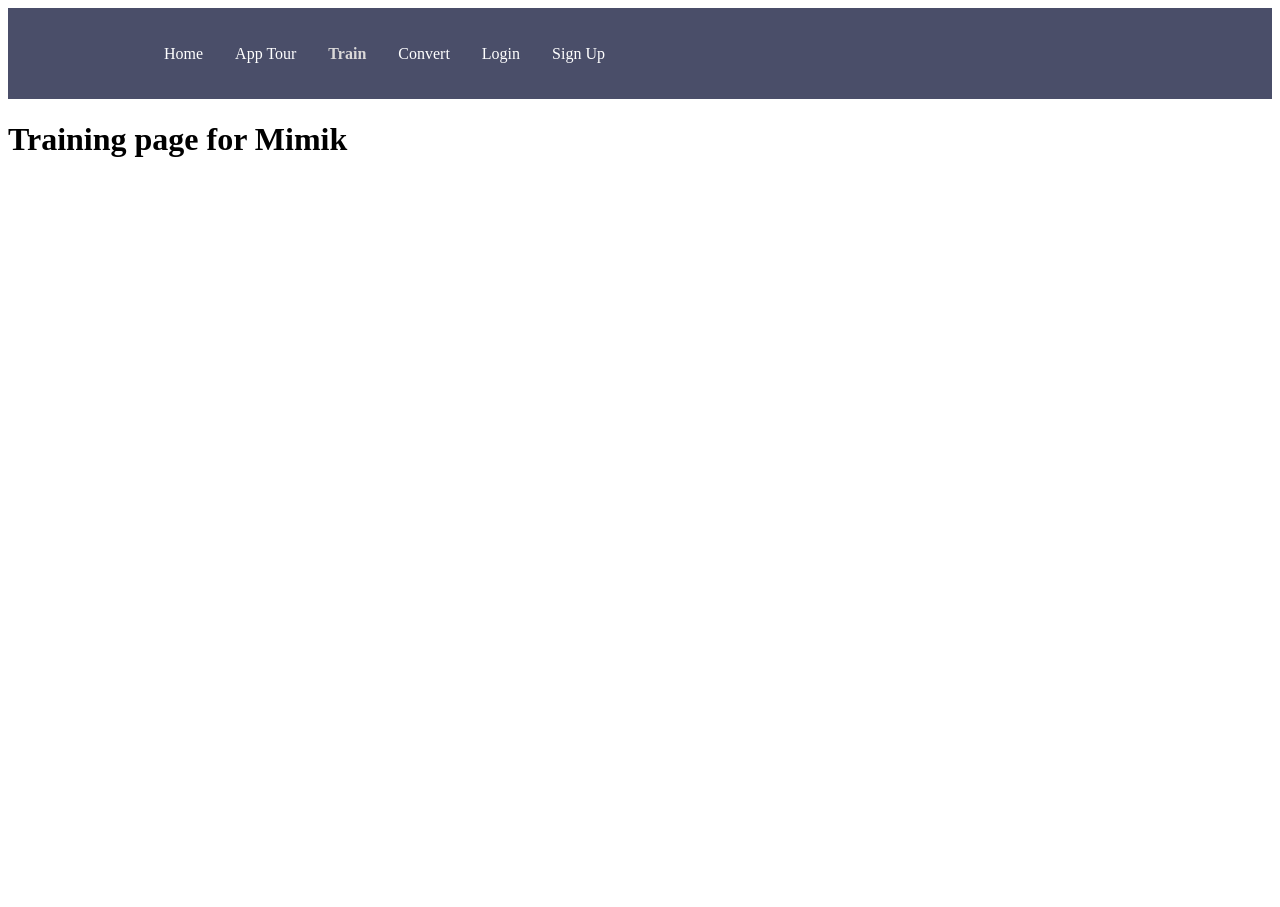
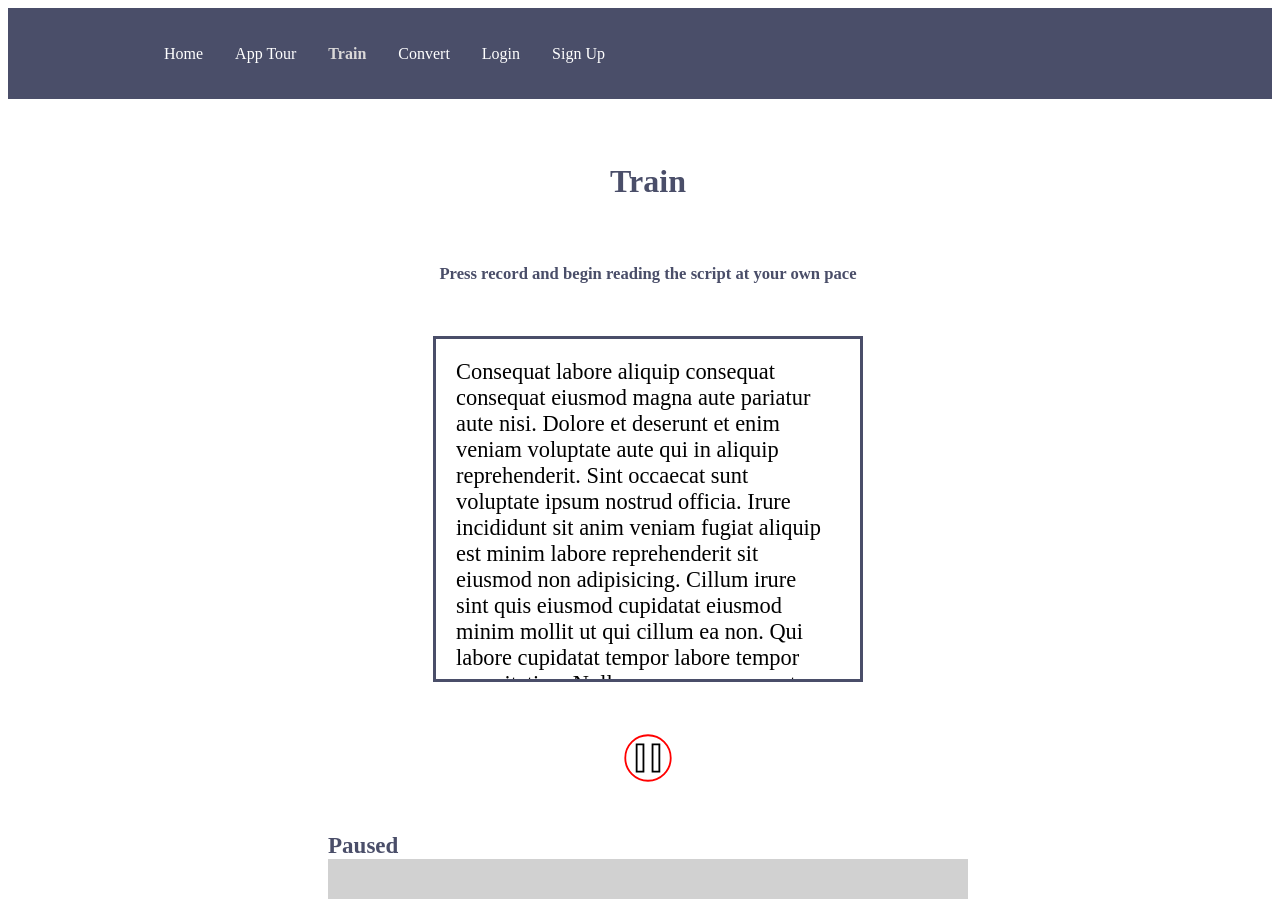
Before and after one commit to mrashid2019/Mimik, a React (Create React App) app in the folder mimik-website/: page /train in a window 1280 px wide. Before the commit the page ends 800 px from the top, so only its background shows below. Built offline with nearby package versions, Linux system fonts and the light colour scheme.

Commit message:
Created train page

```diff
--- a/mimik-website/src/pages/train.js
+++ b/mimik-website/src/pages/train.js
@@ -1,9 +1,94 @@
-import React from 'react';
+import React, {useState} from 'react';
+
+
+
+const main = {
+	height:'0vh',
+	width:'100vw',
+	display:'flex',
+	flexDirection:'column',
+	justifyContent:'space-between',
+	alignItems:'center',
+}
+
+const box = {
+	display: 'flex',
+	border: '3px solid #4A4E69',
+	width:'30%',
+	maxWidth:'550px',
+	// maxHeight:'750px',
+	minHeight:'300px',
+	overflowY:'scroll',
+	scrollbarGutter:'stable',
+	scrollbarColor:'#4A4E69',
+	margin:'4%',
+	fontSize:'1.4em',
+	padding:'20px'
+}
+
+const waveformBar = {
+	background: '#d1d1d1',
+	width: '100%',
+	height:'40px'
+}
+
 
 const Train = () => {
+	const[isRecording, setRecording] = useState(false)
+	const clickPlay = ()=>{
+		setRecording(!isRecording)
+		console.log('Hello!')
+	}
+
+	const Pause = ({isRecording}) => {
+
 		return (
 			<div>
-	<h1>Training page for Mimik</h1>
+
+			{!isRecording && (<svg onClick={()=>setRecording(true)} className="button" viewBox="-15 -25 110 110" width="50" height="50">
+			<circle cx="40" cy="30" r="50" fill='white' stroke='red' stroke-width='4'/>
+			<polygon points="15,0 30,0 30,60 15,60" stroke='black' stroke-width='4' fill='white' />
+			<polygon points="50,0 65,0 65,60 50,60" stroke='black' stroke-width='4' fill='white' />
+			</svg>
+			)}
+
+			{isRecording && (<svg onClick={()=>setRecording(false)} className="button" viewBox="-15 -25 110 110" width="50" height="50">
+			<circle cx="40" cy="30" r="50" fill='white' stroke='red' stroke-width='4'/>
+			<polygon points="25,0 25,60 75,30" stroke='black' stroke-width='4' fill="#fff"/>
+			</svg>
+			)}
+			</div>
+
+			)
+		}
+
+		return (
+			<div style={{height:'100vh'}}>
+			<div style = {main}>
+			<h1 style={{margin:'5%', color: '#4A4E69'}}>Train</h1>
+			<h1 style={{margin:'0%',fontSize: '1.3vmax', color:'#4A4E69'}}>Press record and begin reading the script at your own pace</h1>
+			<div style={box}>
+			Consequat labore aliquip consequat consequat eiusmod magna aute pariatur aute nisi. Dolore et deserunt et enim veniam voluptate aute qui in aliquip reprehenderit. Sint occaecat sunt voluptate ipsum nostrud officia.
+
+			Irure incididunt sit anim veniam fugiat aliquip est minim labore reprehenderit sit eiusmod non adipisicing. Cillum irure sint quis eiusmod cupidatat eiusmod minim mollit ut qui cillum ea non. Qui labore cupidatat tempor labore tempor exercitation. Nulla magna ea occaecat quis occaecat sunt do enim irure do officia. Dolore irure quis non occaecat adipisicing irure nulla voluptate dolor ipsum ex.
+
+			Aliquip duis incididunt dolor qui minim incididunt eu ex in elit tempor. Id aute pariatur ipsum do eiusmod non adipisicing Lorem in commodo voluptate. Id culpa aute do in minim exercitation in. Veniam enim cupidatat magna consequat adipisicing est cupidatat qui aliqua id commodo. Minim sint in elit et aliquip et sunt voluptate mollit. Consectetur officia ut esse officia pariatur aliquip nulla veniam ea.
+
+			Aliquip et sint in laboris Lorem labore eu quis occaecat nostrud ad qui ut. Aute voluptate proident commodo sint minim aliquip pariatur eiusmod deserunt enim adipisicing cillum. Deserunt cillum laboris anim do qui cillum sit mollit aliquip dolore. Excepteur aute mollit in consequat aliqua consequat dolore ad in laboris adipisicing. Ea nulla ipsum irure elit cillum. In esse aliquip pariatur dolore fugiat officia mollit qui elit.
+
+			Consectetur et mollit quis veniam nulla deserunt voluptate excepteur amet ut consequat dolor enim. Officia irure ut enim anim. Nisi anim anim qui irure elit id mollit ipsum exercitation ad. Ea esse eu velit excepteur laborum labore. Est do tempor sit cupidatat laborum ullamco qui est nulla officia non non ipsum.
+			</div>
+			<Pause isRecording={isRecording} onPlayerClick={clickPlay} style={{height:'20px', width:'20px'}}/>
+
+
+			<div style={{display:'flex', flexDirection:'column', height:'auto', width:'50vw', margin:'45px', justifyContent:'center',alignItems:'center'}}>
+			{isRecording &&(<h1 style={{margin:'0%',fontSize: '1.8vmax', color:'#4A4E69', alignSelf:'start', justifySelf:'start'}}>Recording...</h1>)}
+			{!isRecording &&(<h1 style={{margin:'0%',fontSize: '1.8vmax', color:'#4A4E69', alignSelf:'start', justifySelf:'start'}}>Paused</h1>)}
+			<div style={waveformBar}></div>
+			</div>
+			</div>
+			{/* <div style={{display:'sticky',marginTop:'10px',marginBottom:'10px',background:'#4A4E69', height:'30px', width:'100%'}}> </div> */}
+
 			</div>
 			);
 		};
```
Lines whose indentation alone changed are shown as unchanged.
